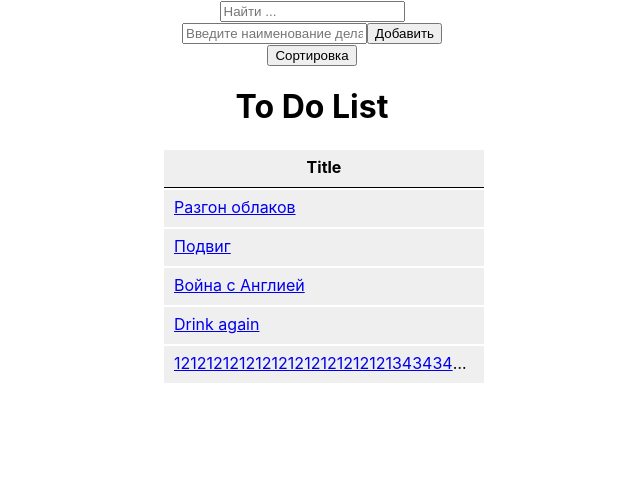
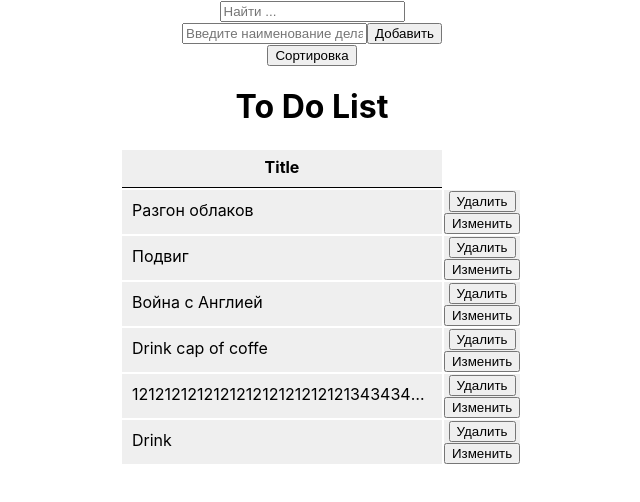
Before and after one commit to psa428/mod2_context, a React (Create React App) app: page / in a window 1280 px wide. Shown: the top 502 px of the page, without its empty margins (328-968 px from the left). Built offline with nearby package versions, Linux system fonts and the light colour scheme; data requests are answered from the project's data file.

Commit message:
mod2_context_v0

```diff
--- a/src/App.css
+++ b/src/App.css
@@ -17,7 +17,7 @@
 
 .table-panel {
   display: block;
-  width: 300px;
+  width: 30%;
   height: 800px;
   /* border: 1px solid black; */
   margin: auto;
--- a/src/App.js
+++ b/src/App.js
@@ -1,39 +1,11 @@
-import { Routes, Route } from 'react-router-dom';
 import './App.css';
-import { useState } from 'react';
-
-import { MainPage } from './pages/main-page';
-import { Edit } from './pages/edit';
-import { NotFound } from './pages/not-founf';
+import { MainPage } from './components/main-page';
 
 function App() {
 
-
-   const [refreshRecords, setRefreshRecords] = useState(false);
-   const refreshRec = () => setRefreshRecords(!refreshRecords);
-
     return (
       <div>
-        <Routes>
-          <Route path='/' element={
-            <MainPage
-               refreshRecords
-            />
-          }>
-          </Route>
-
-          <Route
-              path="edit/:id"
-              element={
-                <Edit
-                    refreshRec={refreshRec}
-                />}
-          />
-          <Route path="*" element={<NotFound />} />
-          <Route path="/404" element={<NotFound />} />
-
-        </Routes>
-
+        <MainPage />
 
       </div>
 
--- /dev/null
+++ b/src/components/add-record.js
@@ -0,0 +1,19 @@
+import { useRequestAddRecord } from "../hooks";
+export function AddRecord(props) {
+    const { isCreating, requestAddRecord } = useRequestAddRecord(props.refreshRec, props.title);
+    return (
+        <div className='add-record'>
+        <input
+          value={props.title}
+          onChange={event => props.setTitle(event.target.value)}
+          type="text"
+          placeholder='Введите наименование дела' />
+
+        <button
+          disabled={isCreating}
+          onClick={requestAddRecord}
+            >Добавить
+        </button>
+      </div>
+    )
+}
--- a/src/pages/main-page.js
+++ b/src/components/main-page.js
@@ -1,8 +1,12 @@
 import { useState } from "react";
-import { Link } from "react-router-dom";
-// import { Outlet } from "react-router-dom";
+
 import { useRequestGetRecords } from "../hooks";
-import { useRequestAddRecord } from "../hooks";
+import { useRequestDeleteRecord } from "../hooks";
+// import { useRequestUpdateRecord } from "../hooks";
+// import { useRequestAddRecord } from "../hooks";
+import { Search } from "./search";
+import { AddRecord } from "./add-record";
+import { UpdateRecord } from "./update-record";
 
 export function MainPage (){
 
@@ -11,8 +15,14 @@ export function MainPage (){
     const [title, setTitle] = useState("");
     const [refreshRecords, setRefreshRecords] = useState(false);
     const { isLoading, records, setRecords } = useRequestGetRecords(refreshRecords);
-    const { isCreating, requestAddRecord } = useRequestAddRecord(refreshRec, title);
+    const { isDeleting, requestDeleteRecord} = useRequestDeleteRecord(refreshRec);
+    // const {isUpdating, requestUpdateRecord, setIsUpdating} = useRequestUpdateRecord(refreshRec);
+    // const [isCreating, setIsCreating] = useState(false);
+    const [ isUpdating, setIsUpdating] = useState(false);
+
     const [strSearch, setStrSearch] = useState('');
+    const [stat, setStat] = useState(false) ;
+    const [idRec, setIdRec] = useState('');
 
     const requestSortRecords = () => {
       let arr = [...records];
@@ -30,24 +40,8 @@ export function MainPage (){
 
     return (
         <div className="App">
-    <input
-          value={strSearch}
-          onChange={event => setStrSearch(event.target.value)}
-          type="text"
-          placeholder='Найти ...' />
-      <div className='add-record'>
-        <input
-          value={title}
-          onChange={event => setTitle(event.target.value)}
-          type="text"
-          placeholder='Введите наименование дела' />
-
-        <button
-          disabled={isCreating}
-          onClick={requestAddRecord}
-            >Добавить
-        </button>
-      </div>
+          <Search strSearch={strSearch} setStrSearch={setStrSearch}/>
+          <AddRecord title={title} setTitle={setTitle} refreshRec={refreshRec}/>
 
       <div className="button-panel">
         <button
@@ -55,6 +49,7 @@ export function MainPage (){
                   Сортировка
         </button>
       </div>
+        <UpdateRecord refreshRec={refreshRec} title={title} setTitle={setTitle} stat={stat} setStat={setStat} idRec={idRec} isUpdating={isUpdating} setIsUpdating={setIsUpdating} />
 
         <h1>To Do List</h1>
 
@@ -75,7 +70,24 @@ export function MainPage (){
 
                     <tr style= {title.indexOf(strSearch) >= 0 && strSearch !== '' ? {backgroundColor: "yellow"} : {backgroundColor: "#efefef"}}>
 
-                      <td><Link to={`edit/${id}`}>{title}</Link></td>
+                      <td>{title}</td>
+                      <button
+                        disabled={isDeleting}
+                        onClick={() => {requestDeleteRecord(id)}}>
+                                Удалить
+                      </button>
+                      <button
+                        disabled={isUpdating}
+                         onClick={() => {
+                            setIsUpdating(true)
+                            setIdRec(id);
+                            setTitle(title);
+                            setStat(completed);
+                        }
+                        }
+                        >
+                        Изменить
+                      </button>
 
                     </tr>
                   ))
--- /dev/null
+++ b/src/components/search.js
@@ -0,0 +1,12 @@
+export function Search(props) {
+    return (
+        <div>
+          <input
+            value={props.strSearch}
+            onChange={event => props.setStrSearch(event.target.value)}
+            type="text"
+            placeholder='Найти ...' />
+        </div>
+
+    );
+};
--- /dev/null
+++ b/src/components/update-record.js
@@ -0,0 +1,28 @@
+import { useRequestUpdateRecord } from "../hooks";
+
+export function UpdateRecord(props) {
+
+    const { requestUpdateRecord } = useRequestUpdateRecord(props.refreshRec, props.isUpdating, props.setIsUpdating);
+
+    return (
+        <div className='update-record' hidden={!props.isUpdating}>
+            <input
+            value={props.title}
+            onChange={event => props.setTitle(event.target.value)}
+            type="text"
+            />
+
+            <input
+            value={props.stat}
+            onChange={event => props.setStat(event.target.value)}
+            type="text"
+            />
+
+            <button
+            //   disabled={props.isCreating}
+            onClick={() => {requestUpdateRecord(props.idRec, props.title, props.stat)}}
+                >Сохранить
+            </button>
+        </div>
+    );
+}
--- a/src/db.json
+++ b/src/db.json
@@ -16,14 +16,19 @@
       "id": "3333"
     },
     {
-      "title": "Drink again",
-      "completed": false,
+      "title": "Drink cap of coffe",
+      "completed": "true",
       "id": "ec30"
     },
     {
       "title": "1212121212121212121212121213434343434343434343433434343212121212121212121212121212121212121212121212",
       "completed": false,
       "id": "fe4e"
+    },
+    {
+      "title": "Drink",
+      "completed": false,
+      "id": "890c"
     }
   ]
 }
--- a/src/hooks/use-request-add-record.js
+++ b/src/hooks/use-request-add-record.js
@@ -24,7 +24,13 @@ export const useRequestAddRecord = (refreshRec, title) => {
                 // setRefreshRecords(!refreshRecords);
                 refreshRec();
             })
-            .finally(() => setIsCreating(false));
+            .finally(() => {
+                setIsCreating(false);
+
+            }
+            );
+
+            ;
     };
 
     return {
--- a/src/hooks/use-request-update-record.js
+++ b/src/hooks/use-request-update-record.js
@@ -1,9 +1,9 @@
-import { useState } from "react";
+
 
 // export const useRequestUpdateRecord = (refreshRec, title, stat) => {
-    export const useRequestUpdateRecord = (refreshRec) => {
+    export const useRequestUpdateRecord = (refreshRec, isUpdating, setIsUpdating) => {
 
-    const [isUpdating, setIsUpdating] = useState(false);
+
 
 
     const requestUpdateRecord = (id, title, stat) => {
@@ -38,8 +38,8 @@ import { useState } from "react";
     };
 
     return {
-        isUpdating,
-        requestUpdateRecord
+
+        requestUpdateRecord,
 
     }
 
```
Also changed, not shown: src/components/edit.js (renamed from src/pages/edit.js), src/components/not-founf.js (renamed from src/pages/not-founf.js).
